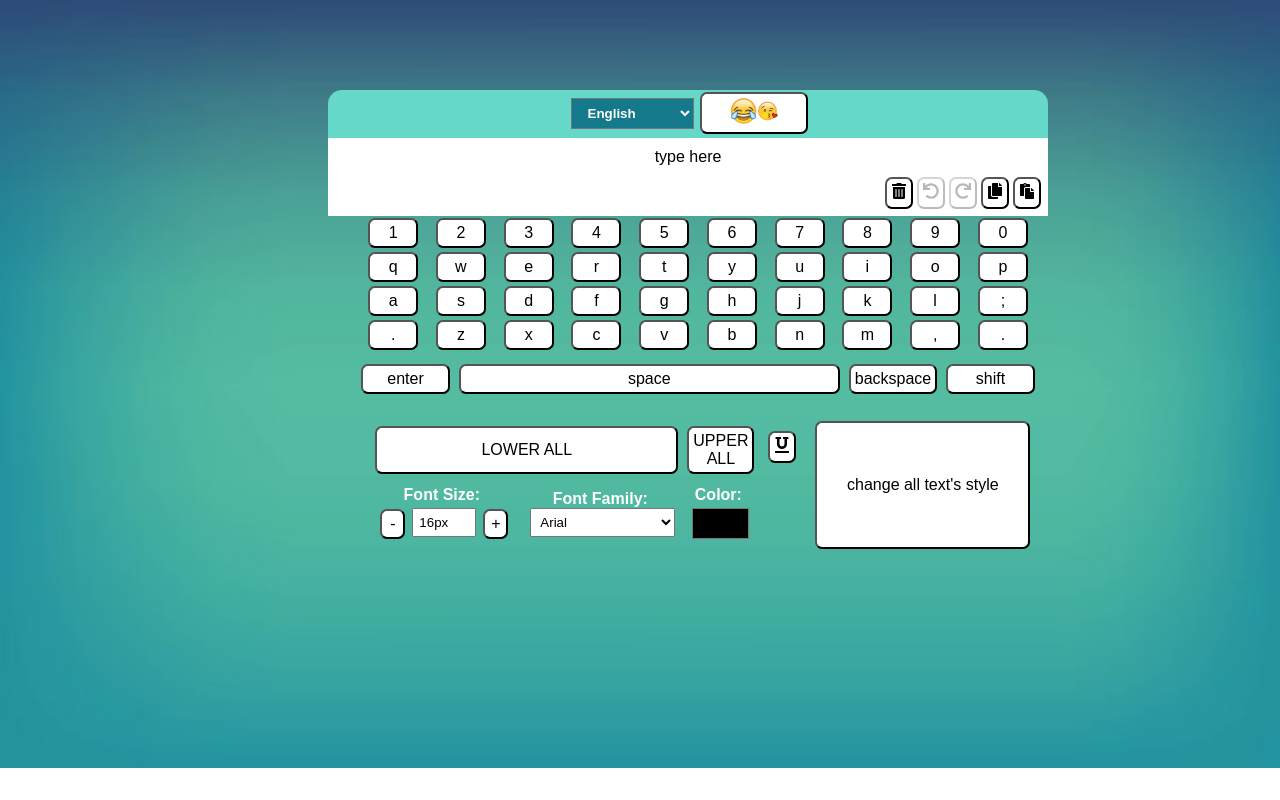
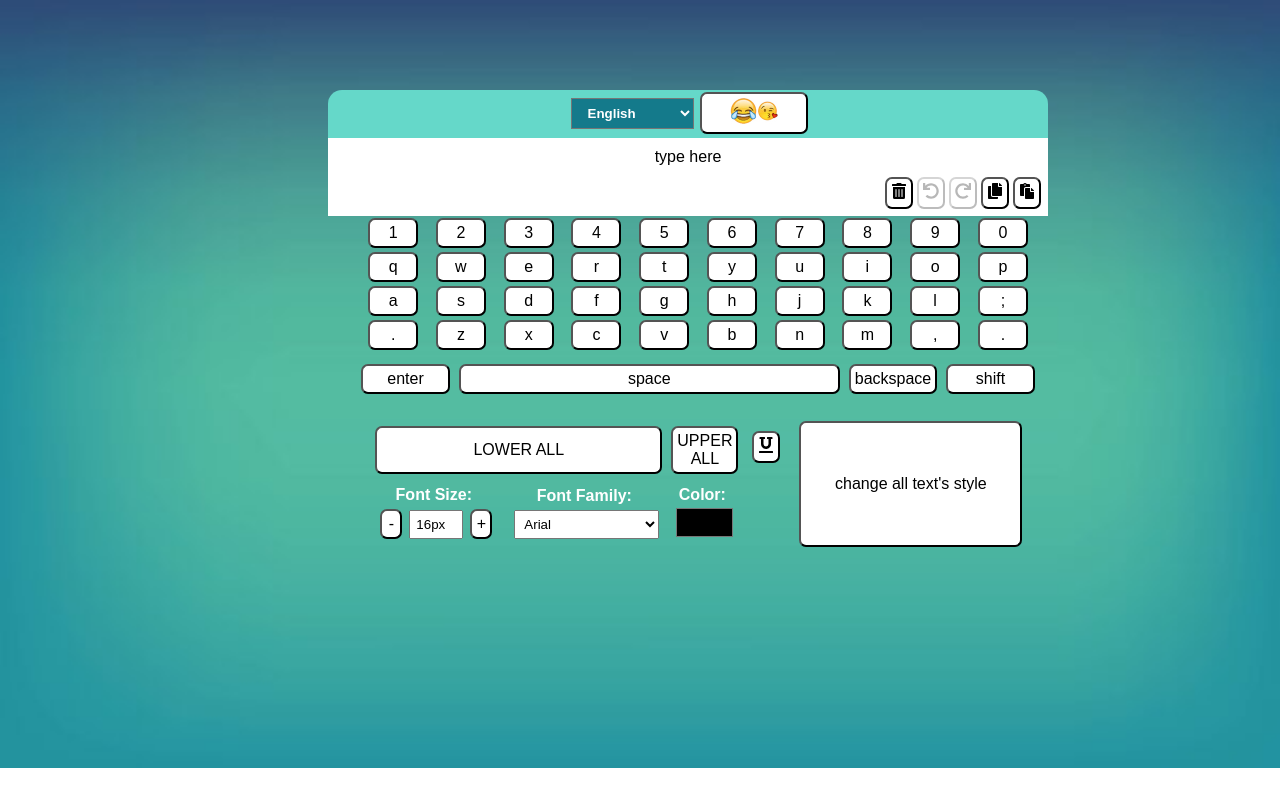
Before and after one commit to chavi362/virtual-keyboard, a React (Vite) app: page / in a window 1280 px wide. Built offline with nearby package versions, Linux system fonts and the light colour scheme.

Commit message:
fixed an issue with spacing

```diff
--- a/src/Components/StyleSelector.jsx
+++ b/src/Components/StyleSelector.jsx
@@ -72,20 +72,21 @@ function StyleSelector(props) {
         <div style={{ display: 'flex', flexDirection: 'row', alignItems: 'center' }}>
   <div style={{ marginRight: '20px' }}>
     <label>Font Size:</label>
-    <div style={{ display: 'flex', alignItems: 'center' }}>
-      <button onClick={() => handleFontSizeChange(-1)} style={{ width: '25px' }}>-</button>
+    <div style={{ display: 'flex', alignItems: 'flex-end' }}>
+      <button onClick={() => handleFontSizeChange(-1)} style={{ width: '22px', marginBottom: '0px' }}>-</button>
       <input
         type="text"
         value={currentStyle.fontSize}
         onChange={() => {}}
-        style={{ marginLeft: '5px', marginRight: '5px', width: '50px' }}
+        style={{ marginLeft: '5px', marginRight: '5px', width: '40px' }}
       />
-      <button onClick={() => handleFontSizeChange(+1)} style={{ width: '25px' }}>+</button>
+      <button onClick={() => handleFontSizeChange(+1)} style={{ width: '22px', marginBottom: '0px'}}>+</button>
     </div>
   </div>
 
   <div>
-          <label>Font Family:</label>
+  <div style={{ display: 'flex', flexDirection: 'column', alignItems: 'center' }}>
+  <label style={{ marginBottom: '5px' }}>Font Family:</label>
           <select value={currentStyle.fontFamily} onChange={(e) => handleFontFamilyChange(e.target.value)}>
             <FontOption fontFamily="Arial">Arial</FontOption>
             <FontOption fontFamily="Times New Roman">Times New Roman</FontOption>
@@ -98,6 +99,7 @@ function StyleSelector(props) {
             <FontOption fontFamily="Palatino Linotype">Palatino Linotype</FontOption>
             <FontOption fontFamily="Lucida Console">Lucida Console</FontOption>
           </select>
+          </div>
         </div>
 </div>
         <div>
```
